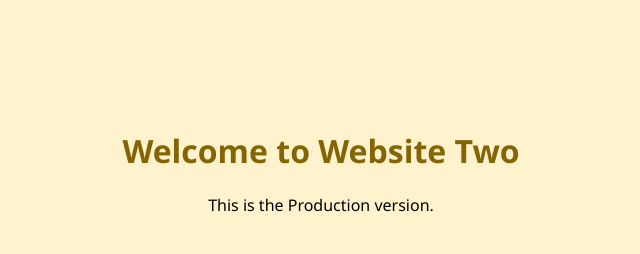
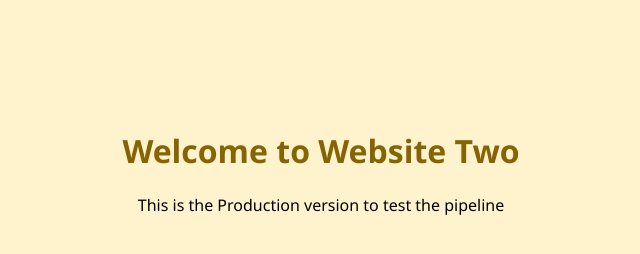
Before and after one commit to Satyam5338/cicd-repo-2, a plain HTML site: page index.html in a window 1280 px wide. Shown: the whole page, without its empty margins (319-959 px from the left). Drawn offline with Linux system fonts and the light colour scheme.

Commit message:
small changes in site

```diff
--- a/index.html
+++ b/index.html
@@ -6,6 +6,6 @@
 </head>
 <body>
   <h1>Welcome to Website Two</h1>
-  <p>This is the Production version.</p>
+  <p>This is the Production version to test the pipeline</p>
 </body>
 </html>
```
